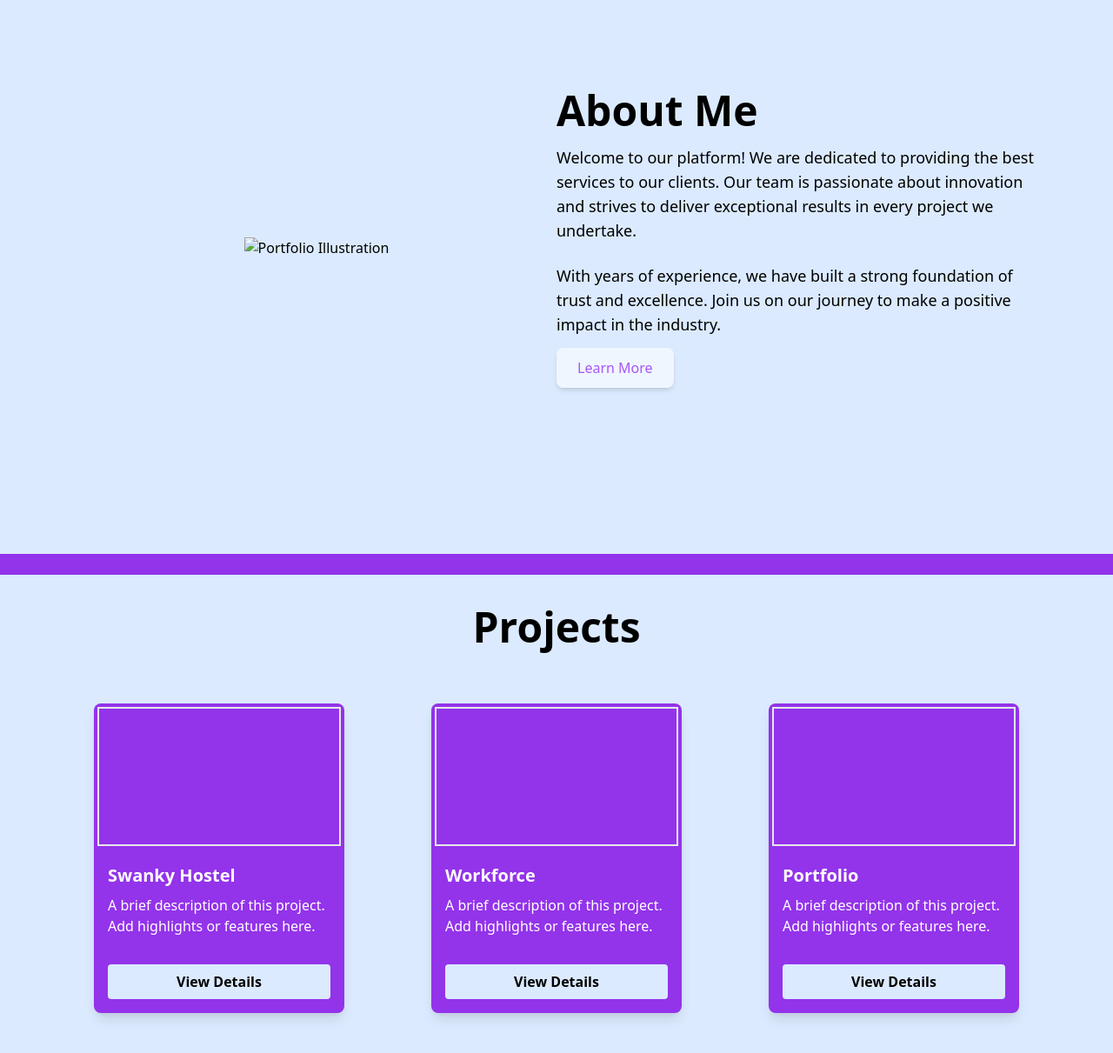
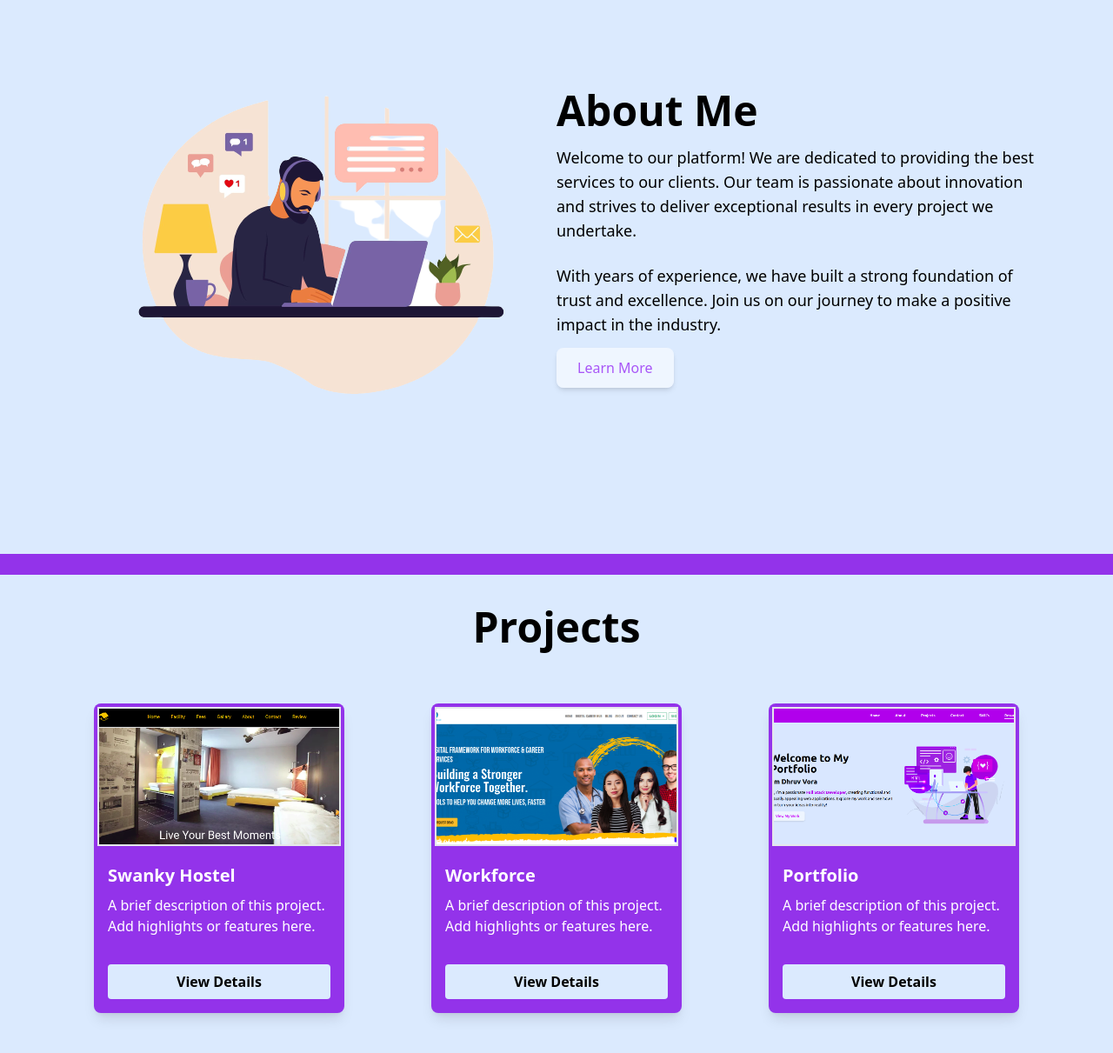
Before and after one commit to voradhruv27/Portfolio, a website: page index.html in a window 1280 px wide. Shown: the part 987-2198 px from the top of the page at 87% size. Drawn offline with Linux system fonts and the light colour scheme; the site is published under a folder, as on GitHub Pages, so addresses that start at the root find nothing.

Commit message:
update img path

```diff
--- a/index.html
+++ b/index.html
@@ -106,7 +106,7 @@
           <div class="abt-hm-img">
             <div>
               <img
-                src="/Imgs/about.png"
+                src="./about.png"
                 alt="Portfolio Illustration"
                 class="img-border"
               />
@@ -127,7 +127,7 @@
           <div class="abt-hm-img">
             <div>
               <img
-                src="/Imgs/About.png"
+                src="./About.png"
                 alt="Portfolio Illustration"
                 class="img-border"
               />
@@ -165,7 +165,7 @@
         <div class="all-card">
           <div
             class="card-img"
-            style="background-image: url('/Imgs/swanky_hostel.png')"
+            style="background-image: url('./swanky_hostel.png')"
           ></div>
           <div class="p-4 flex-1">
             <h3 class="card-headings">Swanky Hostel</h3>
@@ -183,7 +183,7 @@
         <div class="all-card">
           <div
             class="card-img"
-            style="background-image: url('/Imgs/workforce.png')"
+            style="background-image: url('./workforce.png')"
           ></div>
           <div class="p-4 flex-1">
             <h3 class="card-headings">Workforce</h3>
@@ -201,7 +201,7 @@
         <div class="all-card">
           <div
             class="card-img"
-            style="background-image: url('/Imgs/portfolio.png')"
+            style="background-image: url('./portfolio.png')"
           ></div>
           <div class="p-4 flex-1">
             <h3 class="card-headings">Portfolio</h3>
```
Also changed, not shown: About.png (renamed from Imgs/About.png), about.png (renamed from Imgs/about.png), portfolio.png (renamed from Imgs/portfolio.png), swanky_hostel.png (renamed from Imgs/swanky_hostel.png), workforce.png (renamed from Imgs/workforce.png).
